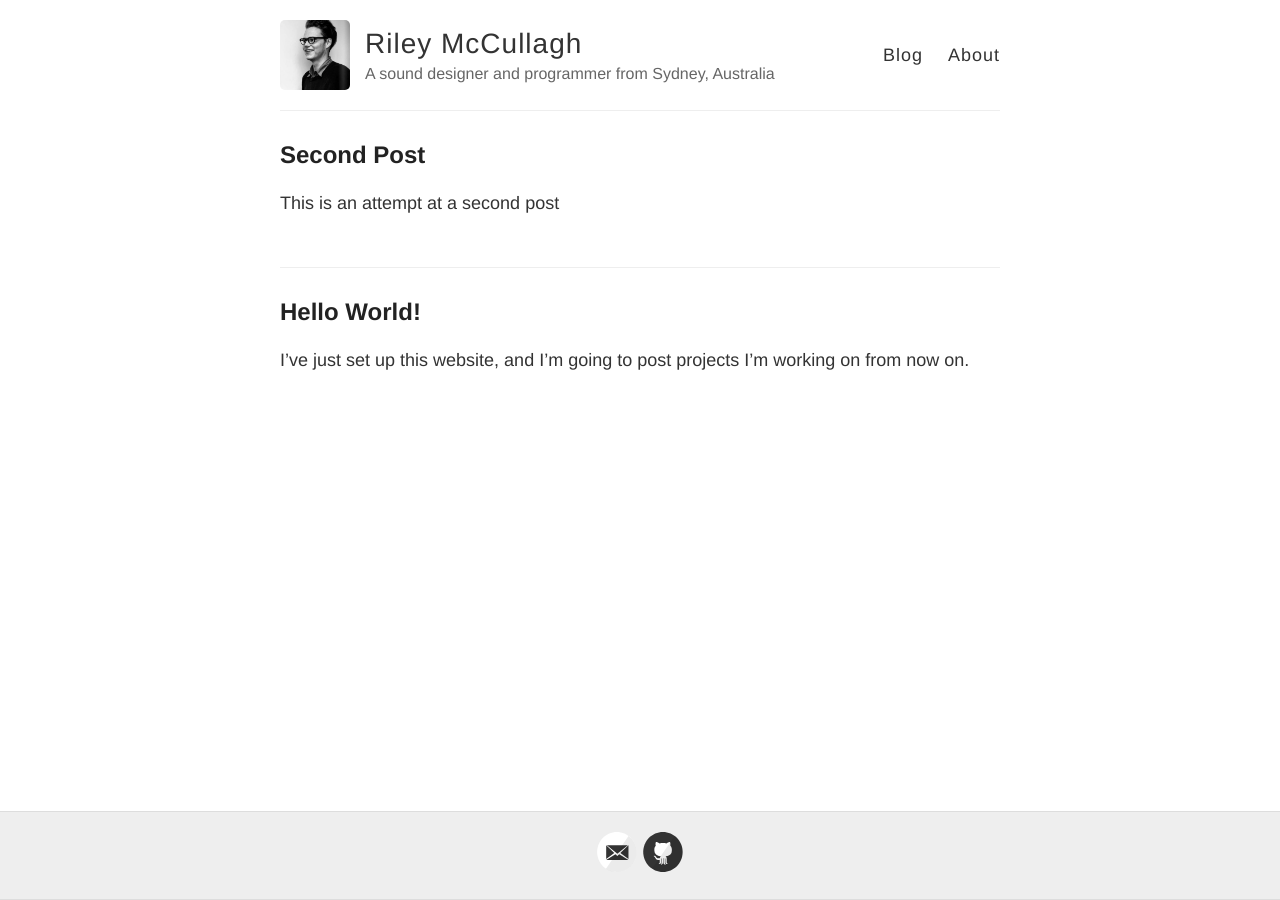
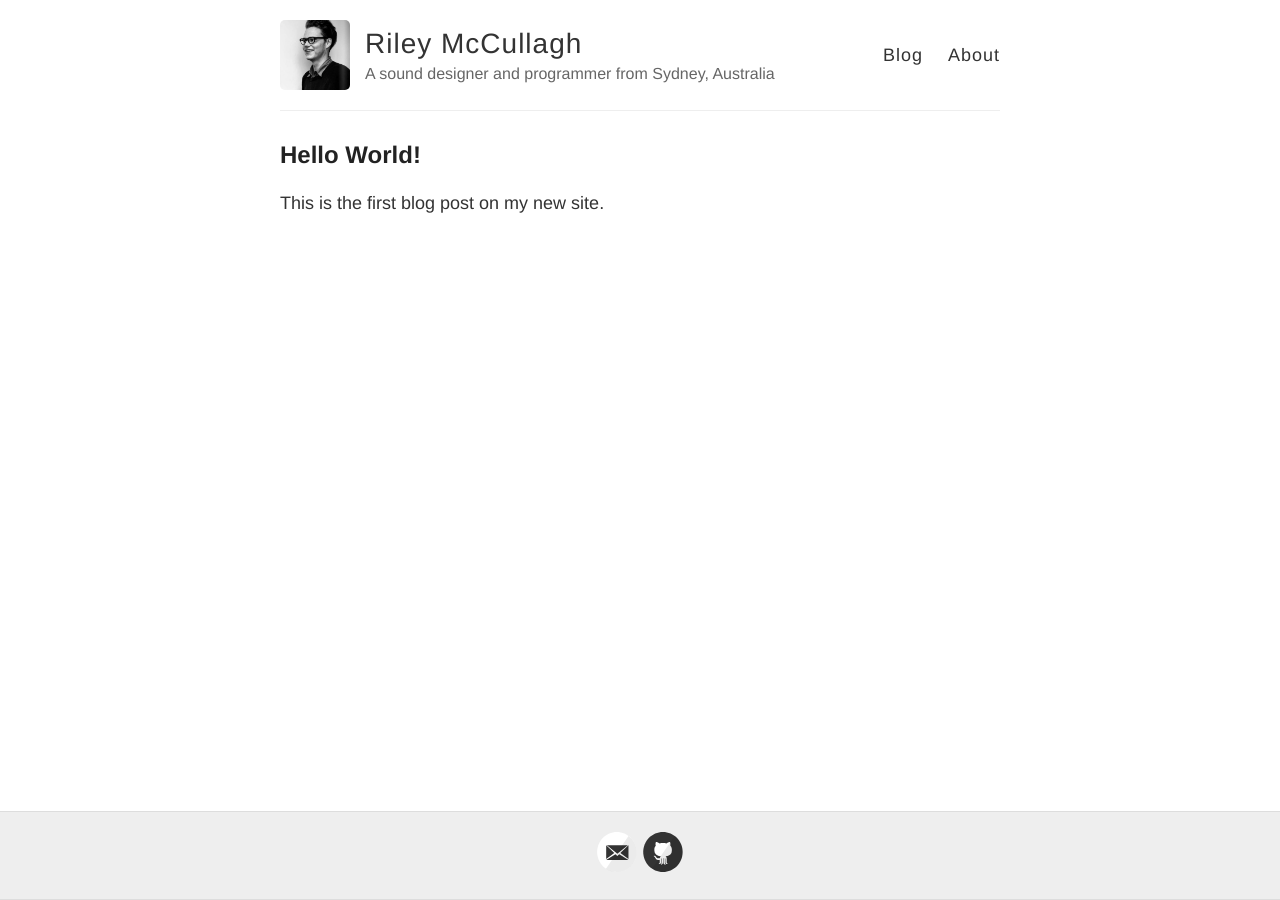
Before and after one commit to rileymccullagh/portfolio, a Jekyll site: the page built from docs/index.html, in a window 1280 px wide. Built offline with Jekyll 4.4.1, drawn with Linux system fonts in a browser that asks for light colours.

Commit message:
added subtitle to blog post

```diff
--- a/docs/_posts/2016-10-17-Hello-World.md
+++ b/docs/_posts/2016-10-17-Hello-World.md
@@ -3,6 +3,8 @@ layout: post
 title: Hello World!
 ---
 
+This is the first blog post on my new site.
+
 I've just set up this website, and I'm going to post projects I'm working on from now on.
 
 Stay tuned for more exciting developments!
--- a/docs/_posts/2016-10-18-My-second-Post.md
+++ /dev/null
@@ -1,8 +0,0 @@
----
-layout: post
-title: Second Post
----
-
-This is an attempt at a second post
-
-hello
```
